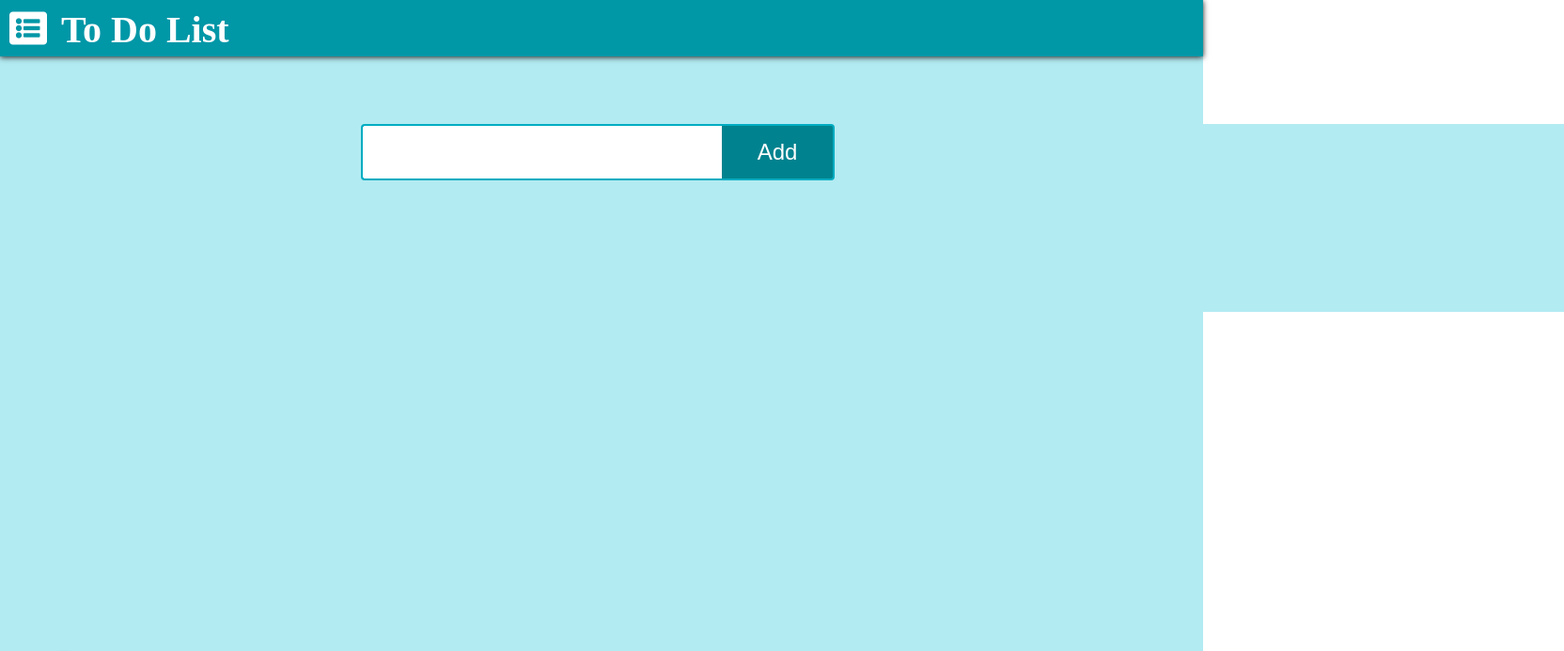
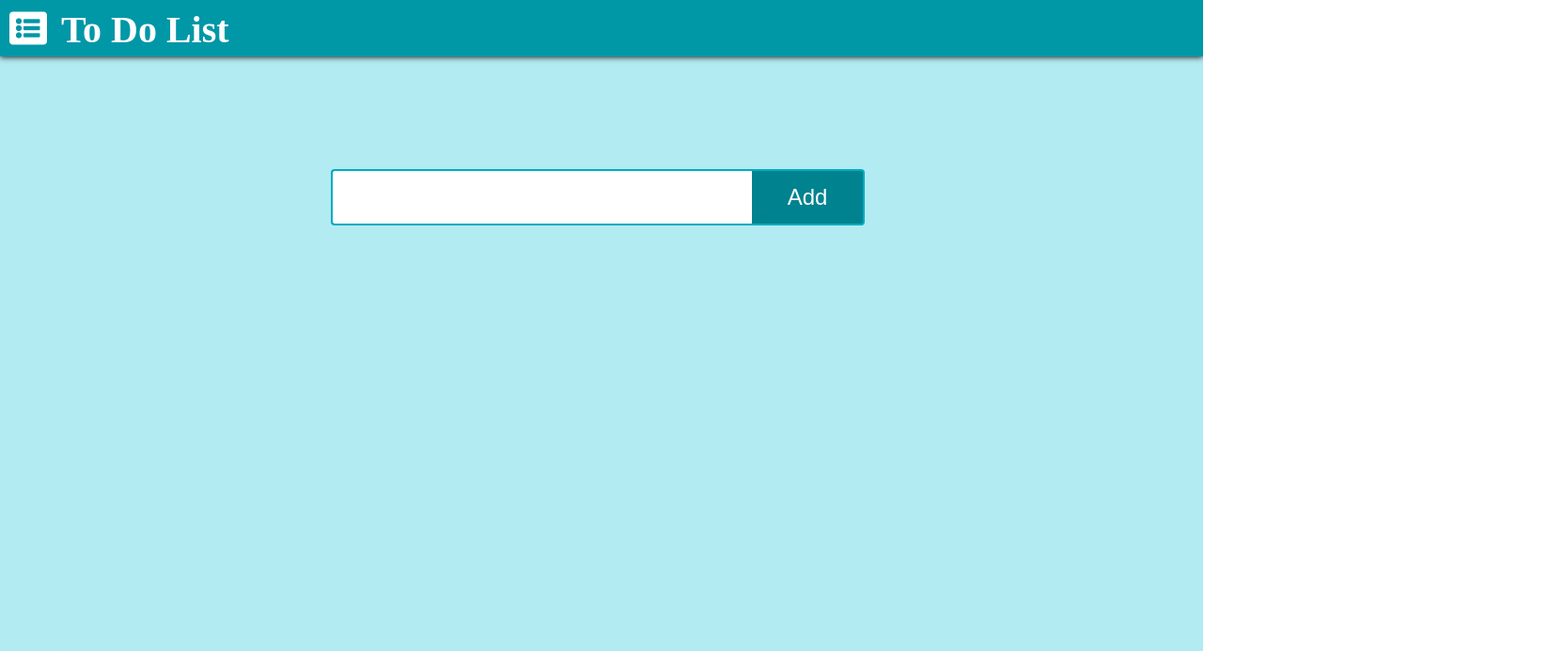
Before and after one commit to video-kid/todolist, a React (Create React App) app: page / in a window 1280 px wide. Shown: the top 693 px of the page at 94% size, 1664 px wide, since content can reach past the window. Built offline with nearby package versions, Linux system fonts and the light colour scheme; a web font is replaced by a local one.

Commit message:
i fix adding container for all devices (almost xD)

```diff
--- /dev/null
+++ b/public/global.css
@@ -0,0 +1,3 @@
+body {
+    overflow-x: hidden;
+}
--- a/public/index.html
+++ b/public/index.html
@@ -5,6 +5,7 @@
     <meta name="viewport" content="width=device-width, initial-scale=1, shrink-to-fit=no">
     <meta name="theme-color" content="#000000">
     <link rel="Stylesheet" type="text/css" href="clear.css" />
+    <link rel="Stylesheet" type="text/css" href="global.css" />
     <!--
       manifest.json provides metadata used when your web app is added to the
       homescreen on Android. See https://developers.google.com/web/fundamentals/engage-and-retain/web-app-manifest/
--- a/src/App.css
+++ b/src/App.css
@@ -36,21 +36,20 @@ main {
   /*border: 1px dotted red;*/
   width: 100vw;
   position: relative;
+  margin-bottom: 100px;
 }
 
 section {
-  padding-top: 10%;
   min-width: 100%;
+  position: fixed;
+  bottom: 0%;
+  z-index: 1;
 }
 
 section .addingContainer {
-  height: 100px;
-  position: fixed;
+  min-height: calc(60px + 10vw);
   width: 100%;
-  bottom: 0%;
   background-color: #0097a7;
-  padding-top: 20px;
-  padding-bottom: 20px;
   padding: 5vw;
   z-index: 10;
   box-shadow: 0 1px 6px 0px #212121;
@@ -100,18 +99,6 @@ button {
   font-size: 40px;
 }
 
-@media screen and (min-width: 590px) and (orientation: landscape) {
-  section .addingContainer {
-    height: 25vh;
-    padding-left: 4vw;
-    padding-right: 4vw;
-  }
-
-  .App {
-    padding-bottom: 23vh;
-  }
-}
-
 @media screen and (orientation: landscape) and (max-height: 450px) {
   section .addingContainer {
     height: 30%;
@@ -131,34 +118,27 @@ button {
   }
 
   section {
+    height: 300px;
     padding-top: initial;
-    min-width: 100%;
-    height: 30vh;
+    width: 100%;
     position: relative;
   }
 
   section .addingContainer {
-    top: 30%;
+    background-color: transparent;
+    box-shadow: none;
+    min-height: 60px;
+    width: initial;
+    padding: 0;
+    position: absolute;
+    top: 50%;
     left: 50%;
-    transform: translateX(-20%);
-    position: absolute;
-    width: 100%;
-    background-color: #b2ebf2;
-    padding-top: initial;
-    padding-bottom: initial;
-    padding: initial;
-    z-index: initial;
-    box-shadow: initial;
-  }
-
-  section .addingContainer * {
-    float: left;
+    transform: translate(-50%, -50%);
+    width: calc(120px + 35vw + 8px);
   }
 
   input[type="text"] {
-    min-width: 20vw;
-    max-width: 30vw;
-    min-height: 60px;
+    width: 35vw;
     border-radius: 4px 0px 0px 4px;
     border: 2px solid #00acc1;
     border-right: none;
@@ -179,7 +159,8 @@ button {
   .addButton {
     background-color: #00838f;
     min-height: 60px;
-    min-width: 120px;
+    min-width: initial;
+    width: 120px;
     border-radius: 0px 4px 4px 0px;
     border: 2px solid #00acc1;
     border-left: none;
```
